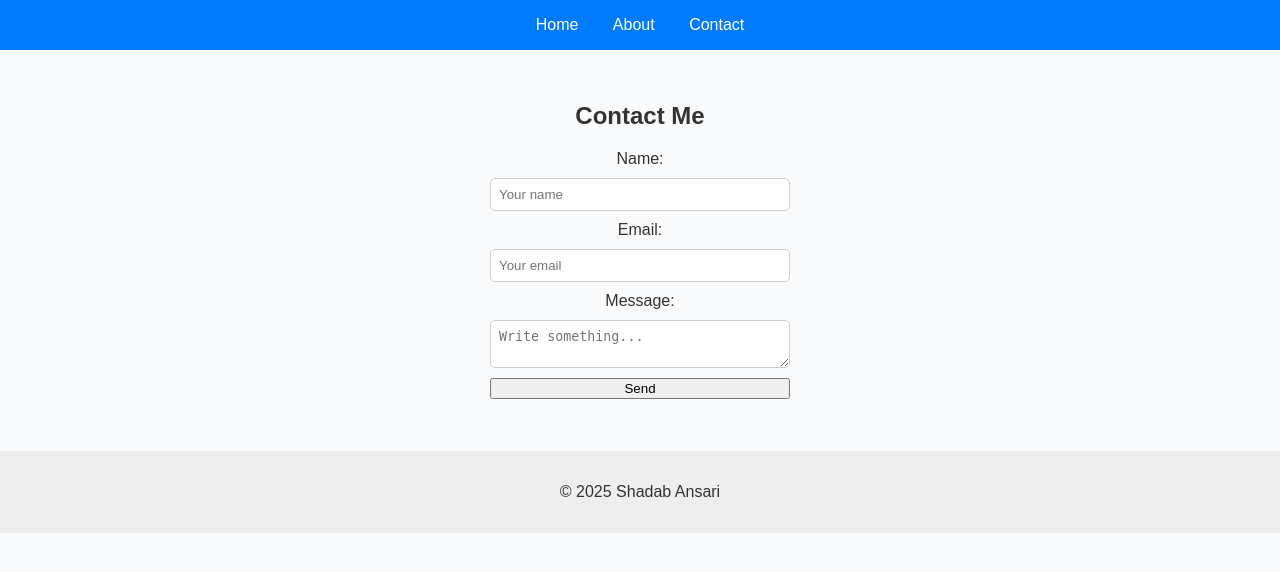
After one commit to shadab7-2/NexCoreaAlliance, a Node server app: page /contact in a window 1280 px wide. The commit adds this page. Shown: the top 572 px of the page. Run offline with Node 20, Linux system fonts and the light colour scheme.

Commit message:
embeded javascript implemented in expressJs

```diff
--- a/Express/01_prac_Express/EJS/public/css/style.css
+++ b/Express/01_prac_Express/EJS/public/css/style.css
@@ -1,28 +1,49 @@
 body {
   font-family: 'Poppins', sans-serif;
-  background: #f8fafc;
+  background: #f9fafb;
   color: #333;
-  display: flex;
-  justify-content: center;
-  align-items: center;
-  height: 100vh;
+  margin: 0;
 }
 
-.container {
-  background: white;
-  padding: 30px;
-  border-radius: 20px;
-  box-shadow: 0 8px 15px rgba(0, 0, 0, 0.1);
+header {
+  background: #007bff;
+  padding: 1rem;
   text-align: center;
-  width: 350px;
 }
 
-h1 {
-  color: #007bff;
+nav a {
+  color: white;
+  text-decoration: none;
+  margin: 0 15px;
+  font-weight: 500;
 }
 
-.highlight {
-  margin-top: 10px;
-  font-weight: bold;
-  color: green;
+nav a:hover {
+  text-decoration: underline;
 }
+
+main {
+  padding: 2rem;
+  text-align: center;
+}
+
+footer {
+  background: #eee;
+  padding: 1rem;
+  text-align: center;
+  margin-top: 20px;
+}
+
+form {
+  display: flex;
+  flex-direction: column;
+  gap: 10px;
+  max-width: 300px;
+  margin: 0 auto;
+}
+
+input, textarea {
+  padding: 8px;
+  border: 1px solid #ccc;
+  border-radius: 5px;
+}
--- a/Express/01_prac_Express/EJS/server.js
+++ b/Express/01_prac_Express/EJS/server.js
@@ -1,18 +1,25 @@
-const express = require("express");
+const express = require('express');
 const app = express();
+const PORT = 3000;
 
-app.set("view engine", "ejs");
-// app.set('views', './views')
-app.use(express.static("public"));
+// Set EJS
+app.set('view engine', 'ejs');
 
-app.get("/", (req, res) => {
-  const user = {
-    name: "shadab",
-    role: "Developer",
-    favoriteLanguage: "Javascript",
-    };
-  res.render("index", { user });// passing data to EJS
+// Serve static files
+app.use(express.static('public'));
+
+// Routes
+app.get('/', (req, res) => {
+  res.render('home', { title: 'Home', user: { name: 'Shadab Ansari' } });
 });
-app.listen(3000, () =>
-  console.log("Server is running on http://localhost:3000")
-);
+
+app.get('/about', (req, res) => {
+  res.render('about', { title: 'About', skills: ['HTML', 'CSS', 'JavaScript', 'Node.js'] });
+});
+
+app.get('/contact', (req, res) => {
+  res.render('contact', { title: 'Contact' });
+});
+
+// Server start
+app.listen(PORT, () => console.log(`Server running on http://localhost:${PORT}`));
--- /dev/null
+++ b/Express/01_prac_Express/EJS/views/contact.ejs
@@ -0,0 +1,19 @@
+<%- include('partials/header') %>
+
+<section class="contact">
+  <h1>Contact Me</h1>
+  <form>
+    <label>Name:</label>
+    <input type="text" placeholder="Your name" />
+
+    <label>Email:</label>
+    <input type="email" placeholder="Your email" />
+
+    <label>Message:</label>
+    <textarea placeholder="Write something..."></textarea>
+
+    <button type="submit">Send</button>
+  </form>
+</section>
+
+<%- include('partials/footer') %>
--- /dev/null
+++ b/Express/01_prac_Express/EJS/views/partials/footer.ejs
@@ -0,0 +1,6 @@
+  </main>
+  <footer>
+    <p>&copy; <%= new Date().getFullYear() %> Shadab Ansari</p>
+  </footer>
+</body>
+</html>
--- /dev/null
+++ b/Express/01_prac_Express/EJS/views/partials/header.ejs
@@ -0,0 +1,17 @@
+<!DOCTYPE html>
+<html lang="en">
+<head>
+  <meta charset="UTF-8">
+  <meta name="viewport" content="width=device-width, initial-scale=1.0">
+  <title><%= title %> | My Website</title>
+  <link rel="stylesheet" href="/css/style.css">
+</head>
+<body>
+  <header>
+    <nav>
+      <a href="/">Home</a>
+      <a href="/about">About</a>
+      <a href="/contact">Contact</a>
+    </nav>
+  </header>
+  <main>
```
Also changed, not shown: Express/01_prac_Express/EJS/views/about.ejs (added, +14 -0 lines), Express/01_prac_Express/EJS/views/home.ejs (added, +8 -0 lines), Express/01_prac_Express/EJS/views/index.ejs (deleted, +0 -22 lines), Express/01_prac_Express/routing.js (line endings or trailing spaces), 1 other file.
